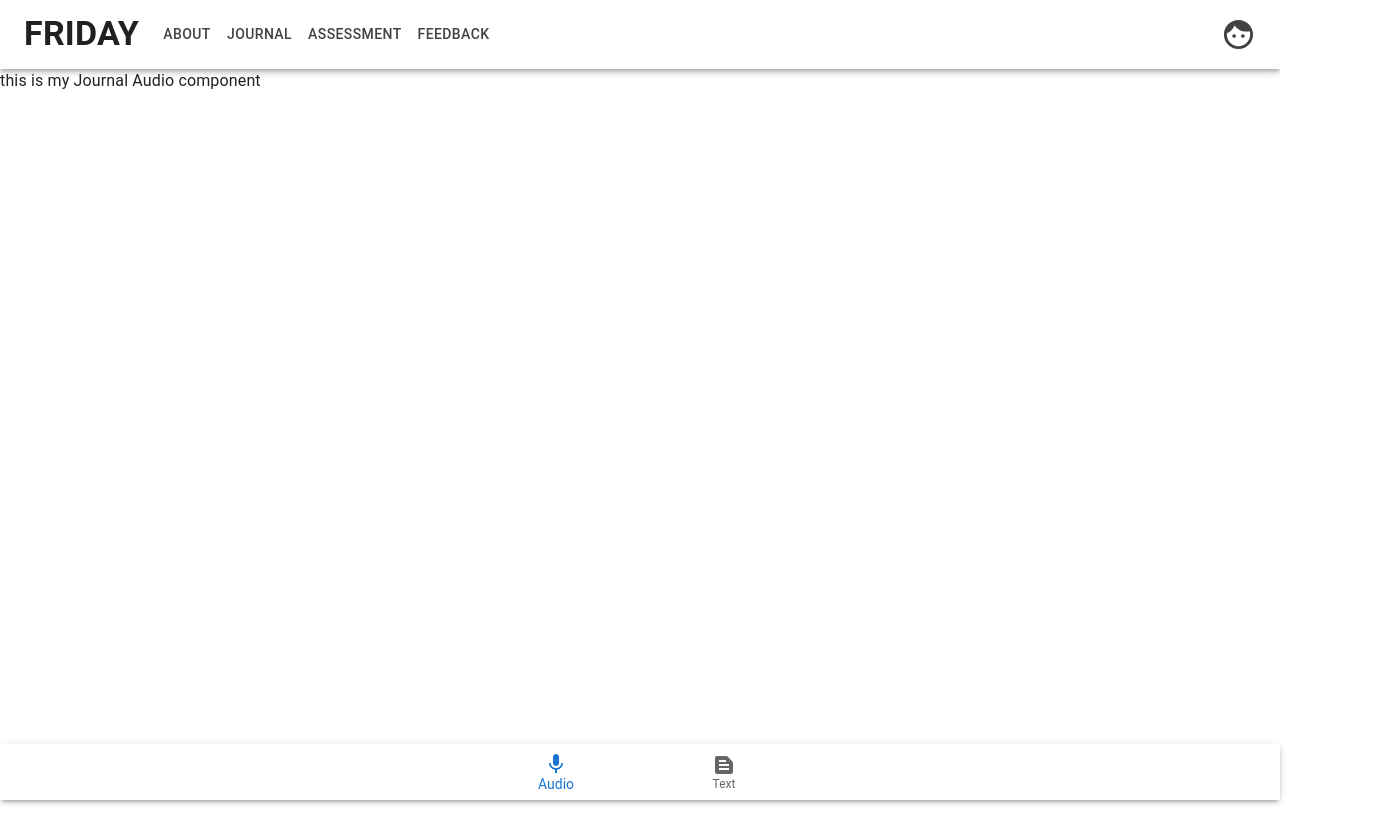
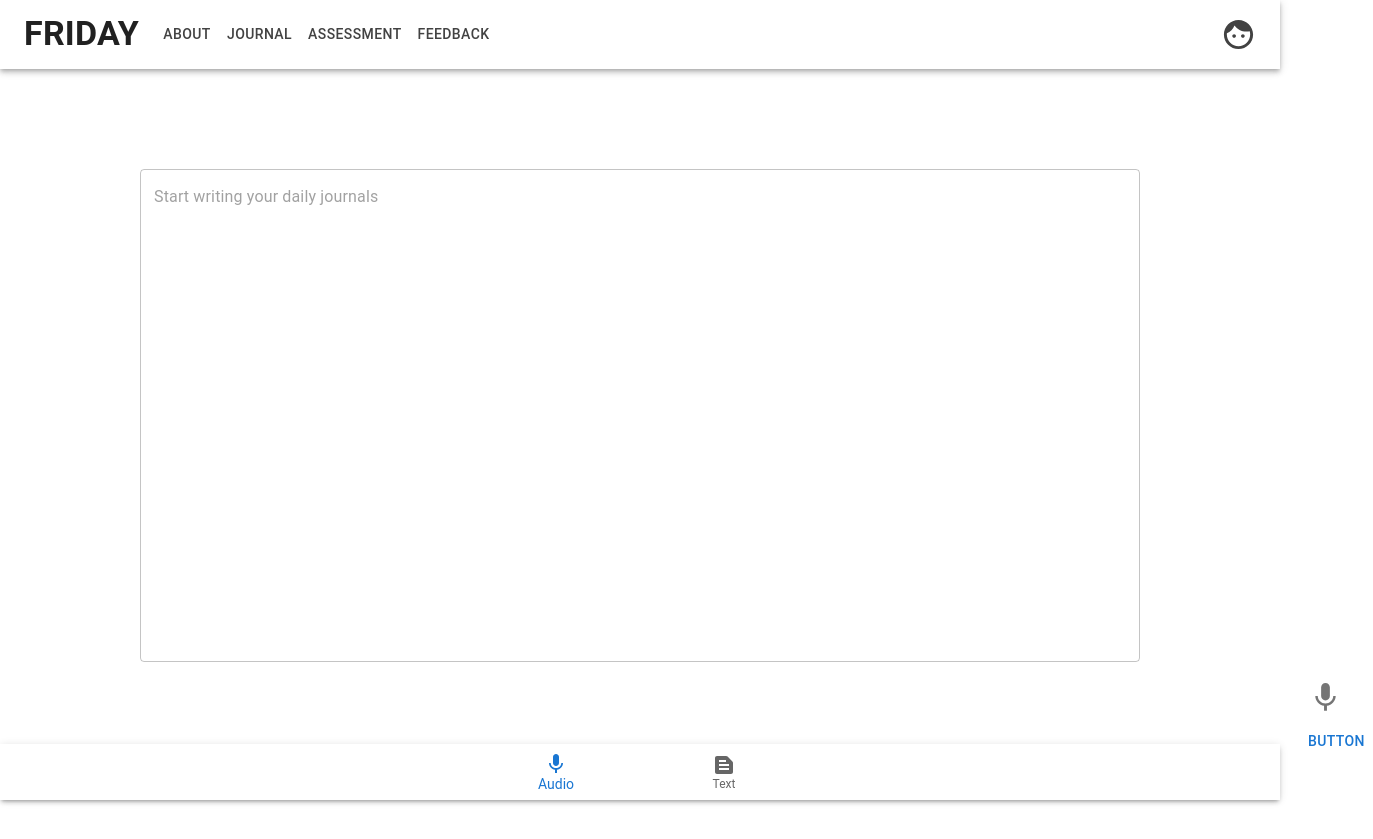
Before and after one commit to senni0418/Friday, a React (Create React App) app in the folder friday/: page /journal in a window 1280 px wide. Shown: the whole page, 1373 px wide, since content can reach past the window. Before the commit the page ends 800 px from the top, so only its background shows below. Built offline with nearby package versions, Linux system fonts and the light colour scheme.

Commit message:
add audio function

```diff
--- a/friday/package.json
+++ b/friday/package.json
@@ -18,6 +18,7 @@
     "react-firebase-hooks": "^5.0.2",
     "react-router-dom": "^6.2.1",
     "react-scripts": "5.0.0",
+    "recordrtc": "^5.6.2",
     "web-vitals": "^2.1.4"
   },
   "scripts": {
--- a/friday/src/features/JournalAudio.js
+++ b/friday/src/features/JournalAudio.js
@@ -1,10 +1,149 @@
-import React from 'react';
+import React, {useState} from 'react';
+import { IconButton } from '@mui/material';
+import TextField from '@mui/material/TextField';
+import Button from '@mui/material/Button';
+import Box from '@mui/material/Box';
+import MicIcon from '@mui/icons-material/Mic';
+import MicOffRoundedIcon from '@mui/icons-material/MicOffRounded';
+import RecordRTC, { StereoAudioRecorder } from 'recordrtc';
+
+
+let socket;
+let recorder;
+
 const JournalAudio = () => {
+
+    const [text, setText] = useState('')
+
+    const [isRecording, setRecording] = useState(false)
+
+    const [postiveResult, setPositive] = useState('')
+
+    const [negativeResult, setNegative] = useState('')
+
+    const [neutralResult, setNeutral] = useState('')
+
+
+    const onClick = () => {
+        let plainText = text.replace(/(\r\n|\n|\r)/gm, "");
+    }
+
+    const micOnClick = async () => {
+        // if is recording, close socket, stop recorder, else process the audio
+        if (!isRecording) {
+            // get temp session token from server.js (backend)
+            const response = await fetch('http://localhost:5000');
+            const data = await response.json();
+
+            if(data.error){
+                alert(data.error)
+            }
+
+            const { token } = data;
+            // establish wss with AssemblyAI (AAI)
+            socket = await new WebSocket(`wss://api.assemblyai.com/v2/realtime/ws?sample_rate=16000&token=${token}`);
+
+            // handle incoming messages to display transcription
+            const texts = {};
+            socket.onmessage = (message) => {
+                let msg = '';
+                const res = JSON.parse(message.data);
+                texts[res.audio_start] = res.text;
+                const keys = Object.keys(texts);
+                keys.sort((a, b) => a - b);
+                for (const key of keys) {
+                    if (texts[key]) {
+                    msg += ` ${texts[key]}`;
+                    }
+                }
+                setText(msg);
+            };
+
+            socket.onerror = (event) => {
+                console.error(event);
+                socket.close();
+            }
+
+            socket.onclose = event => {
+                console.log(event);
+                socket = null;
+            }
+
+            socket.onopen = () => {
+                // once socket is open, begin recording
+                setText('')
+                navigator.mediaDevices.getUserMedia({ audio: true })
+                    .then((stream) => {
+                        recorder = new RecordRTC(stream, {
+                        type: 'audio',
+                        mimeType: 'audio/webm;codecs=pcm', // endpoint requires 16bit PCM audio
+                        recorderType: StereoAudioRecorder,
+                        timeSlice: 250, // set 250 ms intervals of data that sends to AAI
+                        desiredSampRate: 16000,
+                        numberOfAudioChannels: 1, // real-time requires only one channel
+                        bufferSize: 4096,
+                        audioBitsPerSecond: 128000,
+                        ondataavailable: (blob) => {
+                            const reader = new FileReader();
+                            reader.onload = () => {
+                            const base64data = reader.result;
+
+                            // audio data must be sent as a base64 encoded string
+                            if (socket) {
+                            socket.send(JSON.stringify({ audio_data: base64data.split('base64,')[1] }));
+                            }
+                            };
+                            reader.readAsDataURL(blob);
+                        },
+                        });
+
+                        recorder.startRecording();
+                    })
+                    .catch((err) => console.error(err));
+                };
+
+        } else {
+            // close socket
+            if (socket) {
+                socket.send(JSON.stringify({terminate_session: true}));
+                socket.close();
+                socket = null;
+            }
+            // stop recorder
+            if (recorder) {
+                recorder.pauseRecording();
+                recorder = null;
+            }
+        }
+        setRecording(!isRecording)
+    }
+
     return (
-        <div>
+        <>
+             <div style={{display: 'flex',justifyContent:'center', marginTop: '100px'}}>
+                <Box>
+                    <TextField
+                        placeholder="Start writing your daily journals"
+                        multiline
+                        rows={20}
+                        sx={{width: 1000}}
+                        value={text}
+                        onChange={(e) => {
+                            setText(e.target.value)
+                        }}
+                    />
+                </Box>
+                {console.log(text)}
+            </div>
+            <div style={{justifyContent:'right', marginTop: '10px', marginLeft: '1300px'}}>
+                <IconButton aria-label="Mic" component="span" onClick={micOnClick}>
+                    {isRecording? <MicOffRoundedIcon sx={{ fontSize: 35 }}/> : <MicIcon sx={{ fontSize: 35 }}/>}
+                </IconButton>
+                <Button onClick={onClick}>Button</Button>
+            </div>
+            <div>result here</div>
+        </>
 
-            this is my Journal Audio component
-        </div>
     );
 }
 
```
